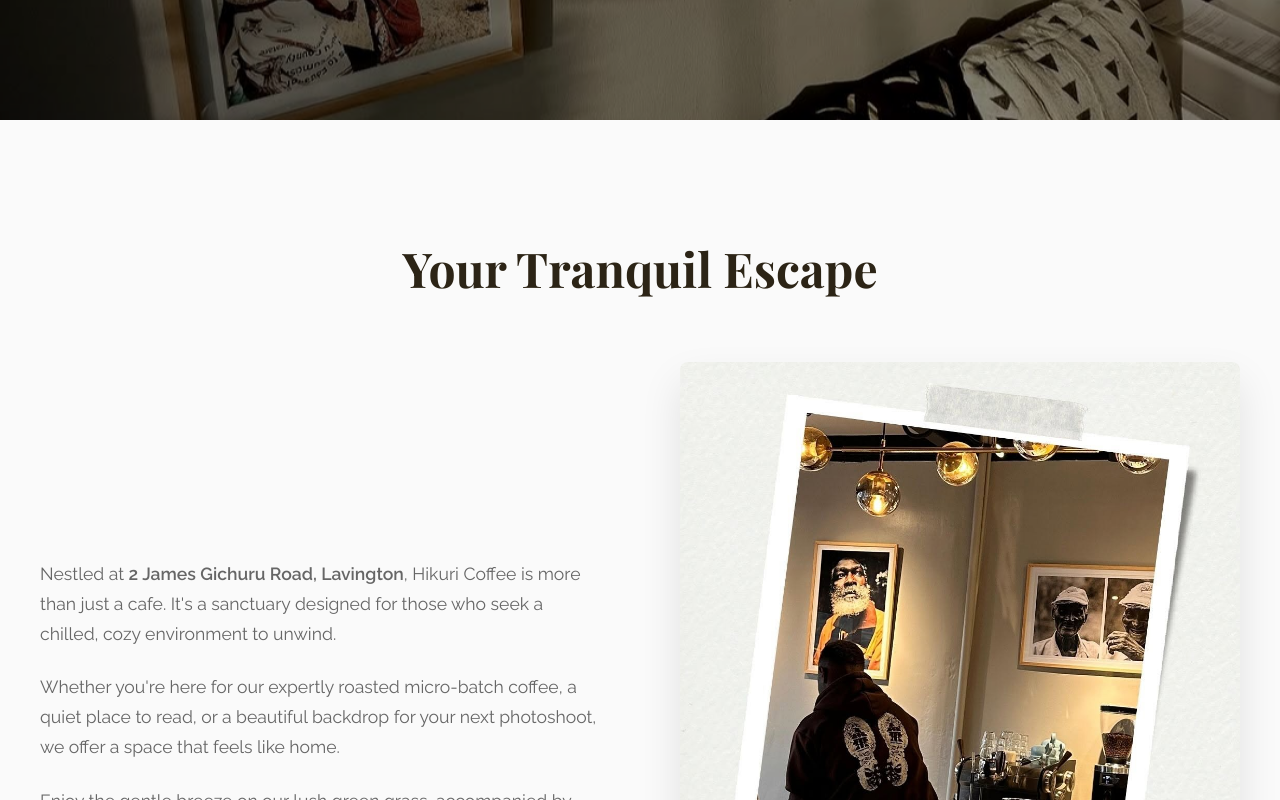
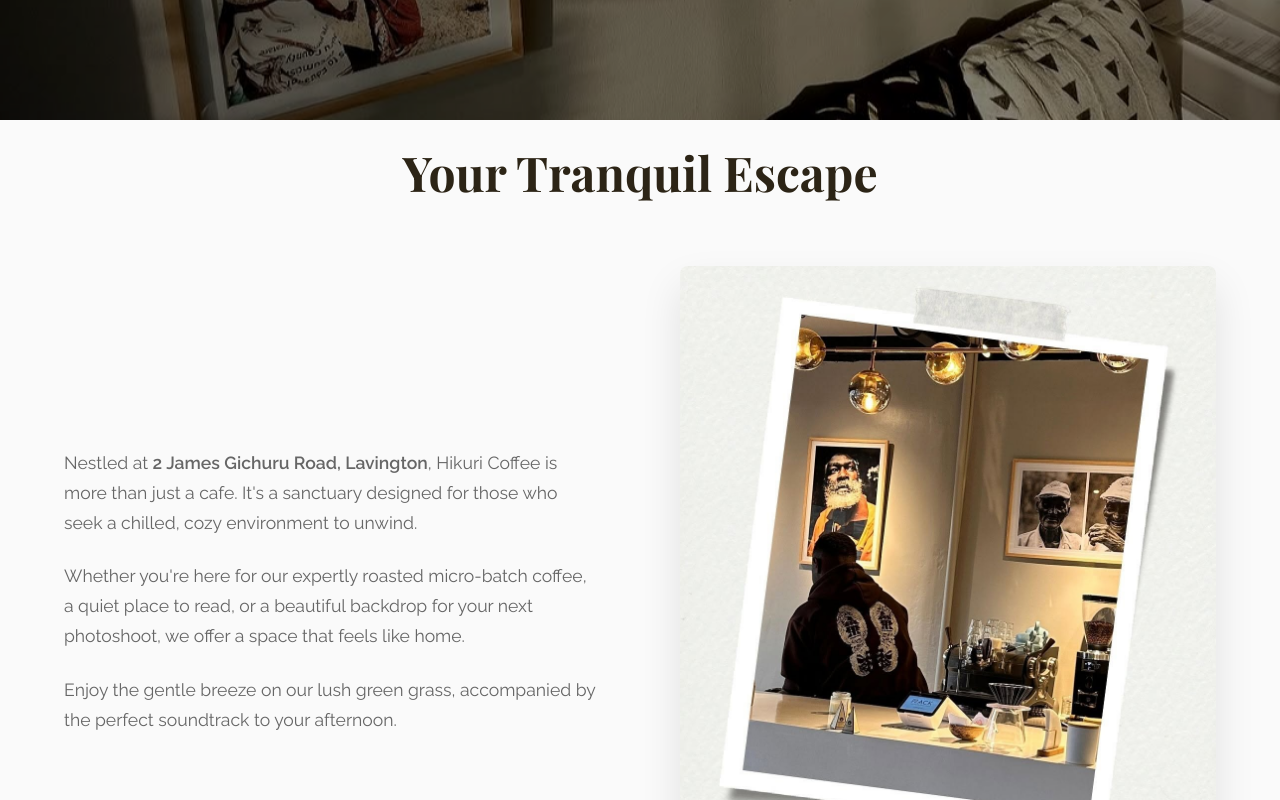
Before and after one commit to Otaku-Sensei254/Hikuri, a React (Create React App) app: page / in a window 1280 px wide. Shown: the part 680-1480 px from the top of the page. Built offline with nearby package versions, Linux system fonts and the light colour scheme; a web font is replaced by a local one.

Commit message:
added a padding

```diff
--- a/src/App.js
+++ b/src/App.js
@@ -237,7 +237,7 @@
       </header>
 
       {/* About Section */}
-      <section id="about" className="about container">
+      <section id="about" className="about container" style={{padding: '1.5rem'}}>
         <h2 className="fade-in">Your Tranquil Escape</h2>
         <div className="about-grid">
           <div className="about-text slide-in-left">
```
